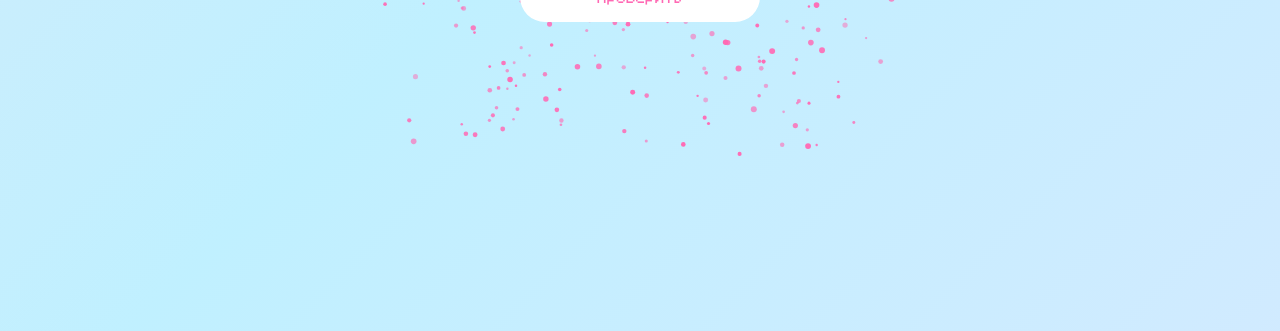
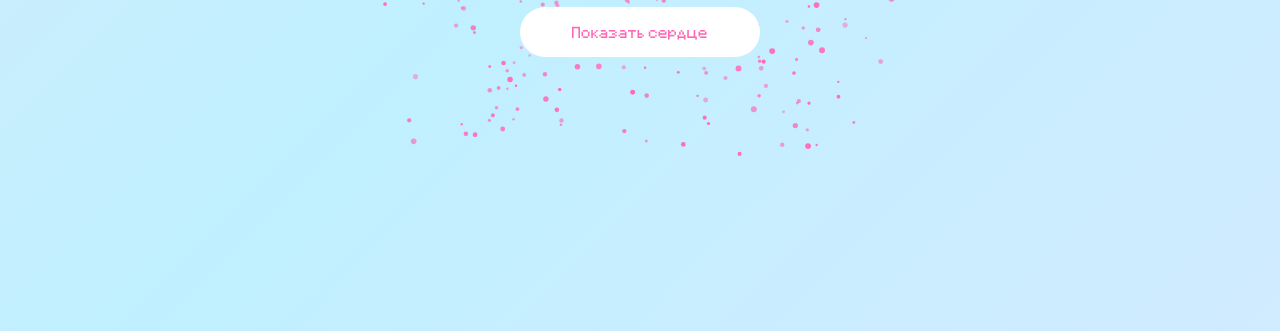
Before and after one commit to dvdvdvbudvbv1/alisa, a plain HTML site: page index.html in a window 1280 px wide. Shown: the part 469-800 px from the top of the page. Drawn offline with nearby package versions, Linux system fonts and the light colour scheme.

Commit message:
Update index.html

```diff
--- a/index.html
+++ b/index.html
@@ -34,6 +34,7 @@
           <input type="text" id="secret-input" placeholder="Секретное слово" class="main-btn" />
           <button id="check-secret" class="main-btn">Проверить</button>
         </div>
+        <button id="toggle-heart" class="main-btn">Показать сердце</button>
       </div>
 
       <div class="message" id="mainMessage"><p></p></div>
```
